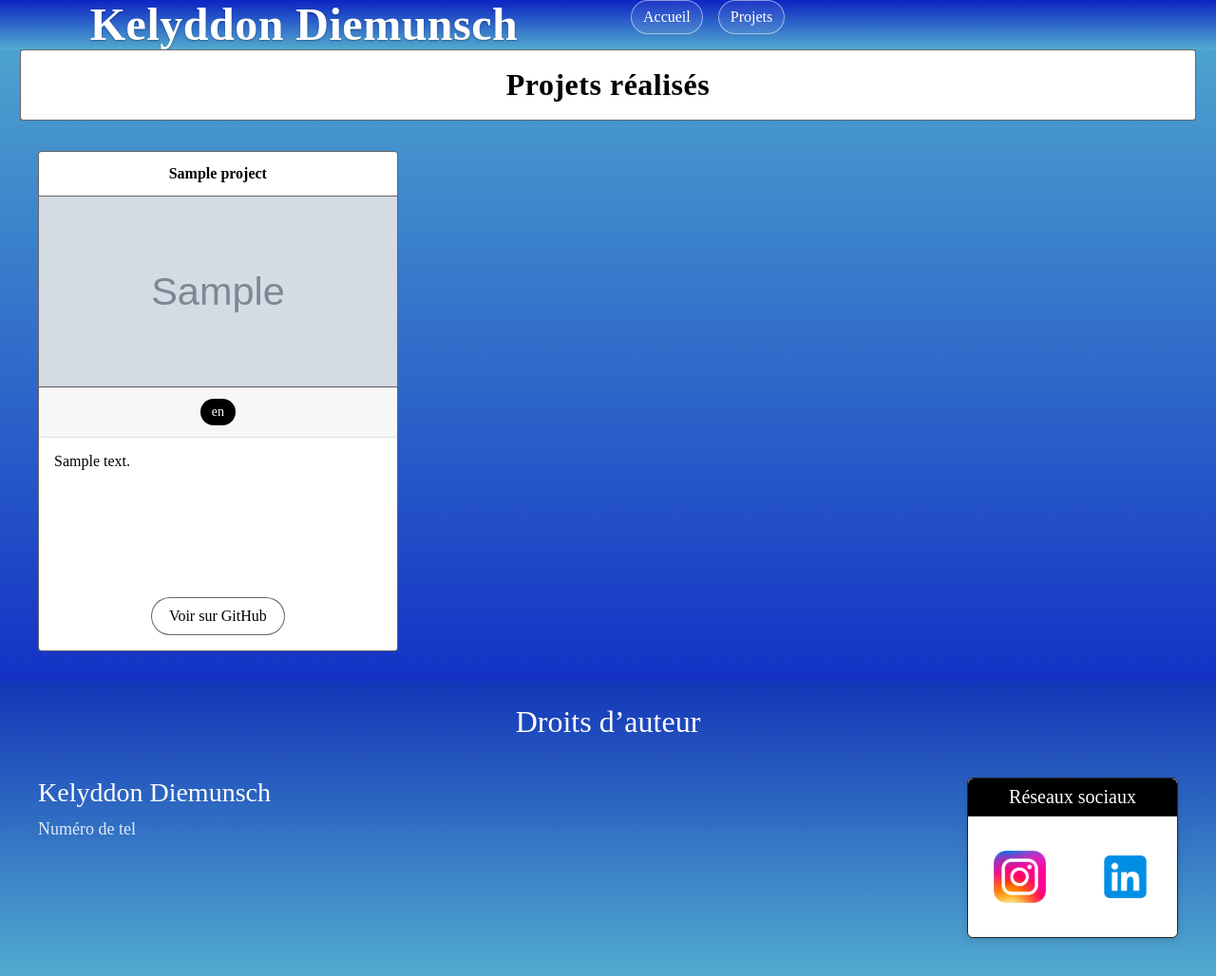
After one commit to Kelyddon/PortfolioKelyddonDiemunsch, a Symfony app: template templates/project/public.html.twig in a window 1280 px wide. The commit adds this page. Shown: the whole page at 95% size. Run offline with Twig, Linux system fonts and the light colour scheme; the template is opened without the code that fills it: most values are stand-ins (such as "Sample title", 1, 10 or a date in 2020); grey boxes marked "Sample" are stand-in pictures; some libraries are stand-ins or nearby versions.

Commit message:
readme +ajout de la page projet pour visiteur du site

```diff
--- a/src/Form/ProjectType.php
+++ b/src/Form/ProjectType.php
@@ -19,7 +19,6 @@ class ProjectType extends AbstractType
             ->add('image', FileType::class, [
                 'mapped' => false,
                 'required' => false,
-                'help' => 'Image du projet (JPG/PNG) – sera copiée dans public/upload',
             ])
             // Choices provided by controller from HardSkill list
             ->add('langages', ChoiceType::class, [
--- a/templates/about/_about.html.twig
+++ b/templates/about/_about.html.twig
@@ -14,7 +14,7 @@
 
         <div class="skills-row">
           <div class="skill-box hard-box">
-            <h3 class="pane-title">Hard skill</h3>
+            <h3 class="pane-title">Hard skills</h3>
             <div class="pane-body">
               <ul class="skills-list hard">
                 {% for hs in hardSkills %}
@@ -31,7 +31,7 @@
             </div>
           </div>
           <div class="skill-box soft-box">
-            <h3 class="pane-title">Soft skill</h3>
+            <h3 class="pane-title">Soft skills</h3>
             <div class="pane-body">
               <ul class="skills-list soft">
                 {% for ss in softSkills %}
--- a/templates/partials/_footer.html.twig
+++ b/templates/partials/_footer.html.twig
@@ -1,5 +1,5 @@
 <footer class="custom-footer">
-          <div class="custom-footer-title">Droit d’auteur</div>
+          <div class="custom-footer-title">Droits d’auteur</div>
           <div class="custom-footer-row">
             <div class="custom-footer-left">
               <div class="custom-footer-name">Kelyddon Diemunsch</div>
--- a/templates/partials/_header.html.twig
+++ b/templates/partials/_header.html.twig
@@ -7,10 +7,8 @@
   </div>
   <nav class="site-nav" id="mainNav">
     <a href="{{ path('app_home') }}">Accueil</a>
-    {# <a href="{{ path('app_projects') }}">Projets</a>
-    <a href="{{ path('app_about') }}">À propos</a> #}
-    {% if is_granted('ROLE_ADMIN') %}
-      <a href="{{ path('app_project_index') }}">Admin projets</a>
+    <a href="{{ path('app_projects_public') }}">Projets</a>
+      {% if is_granted('ROLE_ADMIN') %}
       <a href="{{ path('app_message_index') }}">Messages</a>
       <a href="{{ path('app_project_new') }}">Ajouter un projet</a>
       <a href="{{ path('app_logout') }}" class="logout-btn">Se déconnecter</a>
--- a/templates/project/_form.html.twig
+++ b/templates/project/_form.html.twig
@@ -17,9 +17,6 @@
                         </div>
                     {% endfor %}
                 </div>
-                {% if form.langages.vars.help is defined %}
-                    <div class="help-text">{{ form.langages.vars.help }}</div>
-                {% endif %}
             </div>
             {# --- Description --- #}
             <div class="project-form-block">{{ form_row(form.description) }}</div>
--- /dev/null
+++ b/templates/project/public.html.twig
@@ -0,0 +1,40 @@
+{% extends 'base.html.twig' %}
+
+{% block title %}Projets{% endblock %}
+
+{% block body %}
+    <div class="projects-title">Projets réalisés</div>
+    <div class="projects-grid">
+        {% for project in projects %}
+            <div class="project-card">
+                <div class="project-title">{{ project.name }}</div>
+                <div class="project-media">
+                    {% if project.image %}
+                        <img src="/{{ project.image }}" alt="Image projet {{ project.name }}">
+                    {% else %}
+                        <div class="project-placeholder">Aucune image</div>
+                    {% endif %}
+                </div>
+                <div class="project-langs">
+                    {% if project.langages is iterable %}
+                        {% for lang in project.langages %}
+                            <span class="lang-chip">{{ lang }}</span>
+                        {% endfor %}
+                    {% elseif project.langages %}
+                        <span class="lang-chip">{{ project.langages }}</span>
+                    {% else %}
+                        <span class="lang-chip">Langages non renseignés</span>
+                    {% endif %}
+                </div>
+                <div class="project-desc">{{ project.description }}</div>
+                <div class="project-actions">
+                    {% if project.GithubLink %}
+                        <a class="btn-github" href="{{ project.GithubLink }}" target="_blank" rel="noopener">Voir sur GitHub</a>
+                    {% endif %}
+                </div>
+            </div>
+        {% else %}
+            <div style="grid-column:1/-1;text-align:center;color:#888;font-size:1.2rem;padding:40px 0;">Aucun projet trouvé</div>
+        {% endfor %}
+    </div>
+{% endblock %}
```
Also changed, not shown: src/Controller/HomeController.php (+10 -2 lines), readMe.md (added), src/readmesrc.md (added).
